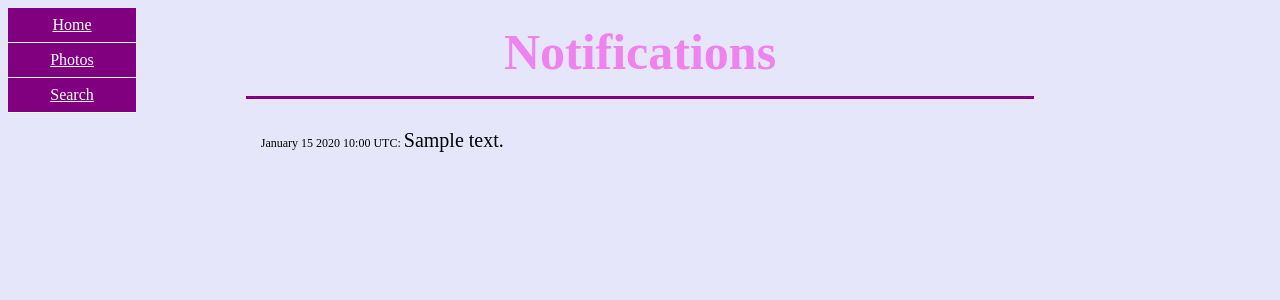
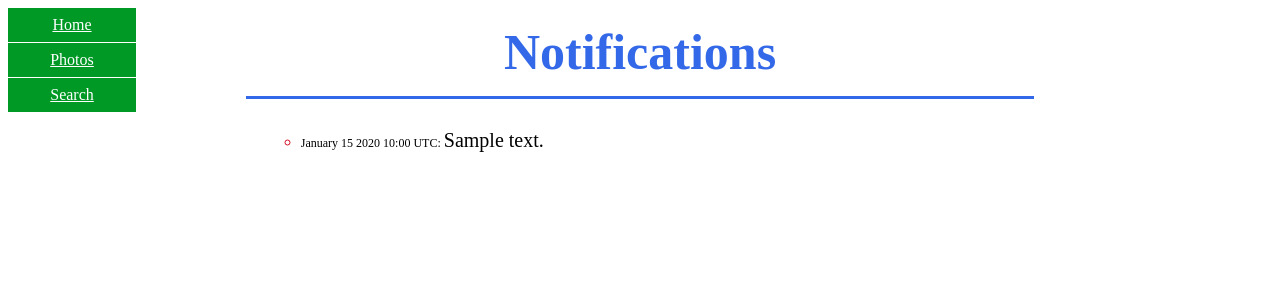
Before and after one commit to GChien44/tutorial-v2, a Python web app: template templates/notifications.html in a window 1280 px wide. Shown: the top 300 px of the page. Run offline with Jinja, Linux system fonts and the light colour scheme; the template is opened without the code that fills it: most values are stand-ins (such as "Sample title", 1, 10 or a date in 2020).

Commit message:
Made formatting Googley

```diff
--- a/main.py
+++ b/main.py
@@ -34,8 +34,8 @@ import googleapiclient.discovery
 
 # Constants. Note: Change THUMBNAIL_BUCKET and PHOTO_BUCKET to
 # be applicable to your project.
-THUMBNAIL_BUCKET = 'photo-thumbnails-bucket'
-PHOTO_BUCKET = 'photo-album-bucket'
+THUMBNAIL_BUCKET = 'thumbnails-bucket'
+PHOTO_BUCKET = 'shared-photo-album'
 NUM_NOTIFICATIONS_TO_DISPLAY = 50
 MAX_LABELS = 5
 
--- a/stylesheets/style.css
+++ b/stylesheets/style.css
@@ -1,14 +1,14 @@
 body {
-  background-color: lavender;
+  background-color: white;
 }
 
 /* Links sidebar */
-ul {
+ul.links {
   list-style-type: none;
   margin: 0;
   padding: 0;
   width: 10%;
-  background-color: purple;
+  background-color: #009925;
   position: fixed;
 }
 
@@ -18,6 +18,7 @@ li a {
   color: white;
   padding: 8px 8px;
   text-align: center;
+  font: Roboto;
   border-bottom: 1px solid white;
 }
 
@@ -28,16 +29,17 @@ li:last-child {
 
 /* Change color of links when hovered over */
 li a:hover {
-  background-color: violet;
+  background-color: #EEB211;
   color: white;
 }
 
 /* Title of page */
 h1 {
-  color: violet;
+  color: #3369E8;
   text-align: center;
+  font: Roboto;
   font-size: 50px;
-  border-bottom: 3px solid purple;
+  border-bottom: 3px solid #3369E8;
   padding: 15px;
   width: 60%;
   margin: auto;
@@ -46,9 +48,27 @@ h1 {
 
 /* No search results styling on Search page */
 h2 {
-  color: violet;
+  color: #D50F25;
   text-align: center;
   font-size: 20px;
+  font: Roboto;
+}
+
+ul.notification {
+  margin: 10px;
+  margin-left: 20%;
+  list-style-type: circle;
+
+}
+
+ul.notification li {
+  color: #D50F25;
+}
+
+li p {
+  font-size: 20px;
+  font: Roboto;
+  color: black;
 }
 
 /* Keeps thumbnails from being too far to the left or right on page */
@@ -63,7 +83,6 @@ div.thumbnail {
   float: left;
   width: 180px;
   height: 240px;
-  border: 1px solid lavender;
 }
 
 /* Format thumbnails in a table */
@@ -89,6 +108,7 @@ div.thumbnail img {
 div.descent {
   padding: 10px;
   text-align: center;
+  font: Roboto;
 }
 
 /* Format pop-up that appears when a thumbnail is clicked */
@@ -130,6 +150,7 @@ div.mySlides img {
   width: 80%;
   max-width: 700px;
   text-align: center;
+  font: Roboto;
   padding: 10px 0;
   height: 50px;
 }
@@ -192,6 +213,7 @@ div.mySlides {
 .numbertext {
   color: #f2f2f2;
   font-size: 12px;
+  font: Roboto;
   padding: 8px 12px;
   position: absolute;
   top: 0;
@@ -207,5 +229,6 @@ div.mySlides {
 /* Center the search bar on the Search page */
 form.search {
   text-align: center;
+  font: Roboto;
   margin-top: 50px;
 }
--- a/templates/notifications.html
+++ b/templates/notifications.html
@@ -8,7 +8,7 @@
 
   <body>
 
-    <ul>
+    <ul class="links">
       <li><a href="/">Home</a></li>
       <li><a href="/photos">Photos</a></li>
       <li><a href="/search">Search</a></li>
@@ -19,9 +19,9 @@
     <!--Loop through notifications and print message and date/time to home page.-->
 
     {% for notification in notifications %}
-    <div style="margin-left:20%;font-size:20px;">
-      <p><small style="font-size:12px;">{{notification.date.strftime('%B %d %Y %I:%M')}} UTC: </small>{{notification.message}}</p>
-    </div>
+    <ul class="notification">
+      <li><p><small style="font-size:12px;"> {{notification.date.strftime('%B %d %Y %I:%M')}} UTC: </small>{{notification.message}}</p></li>
+    </ul>
     {% endfor %}
 
   </body>
```
